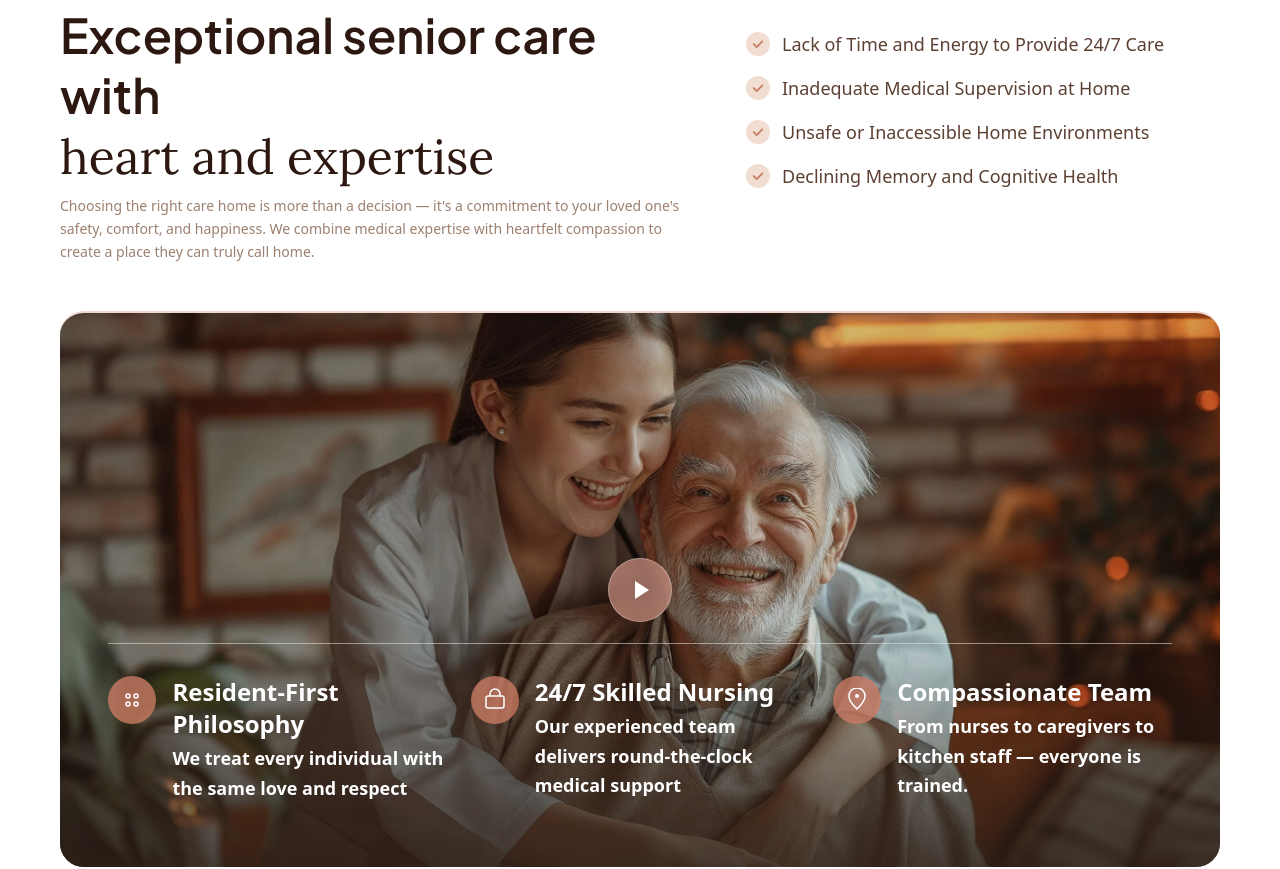
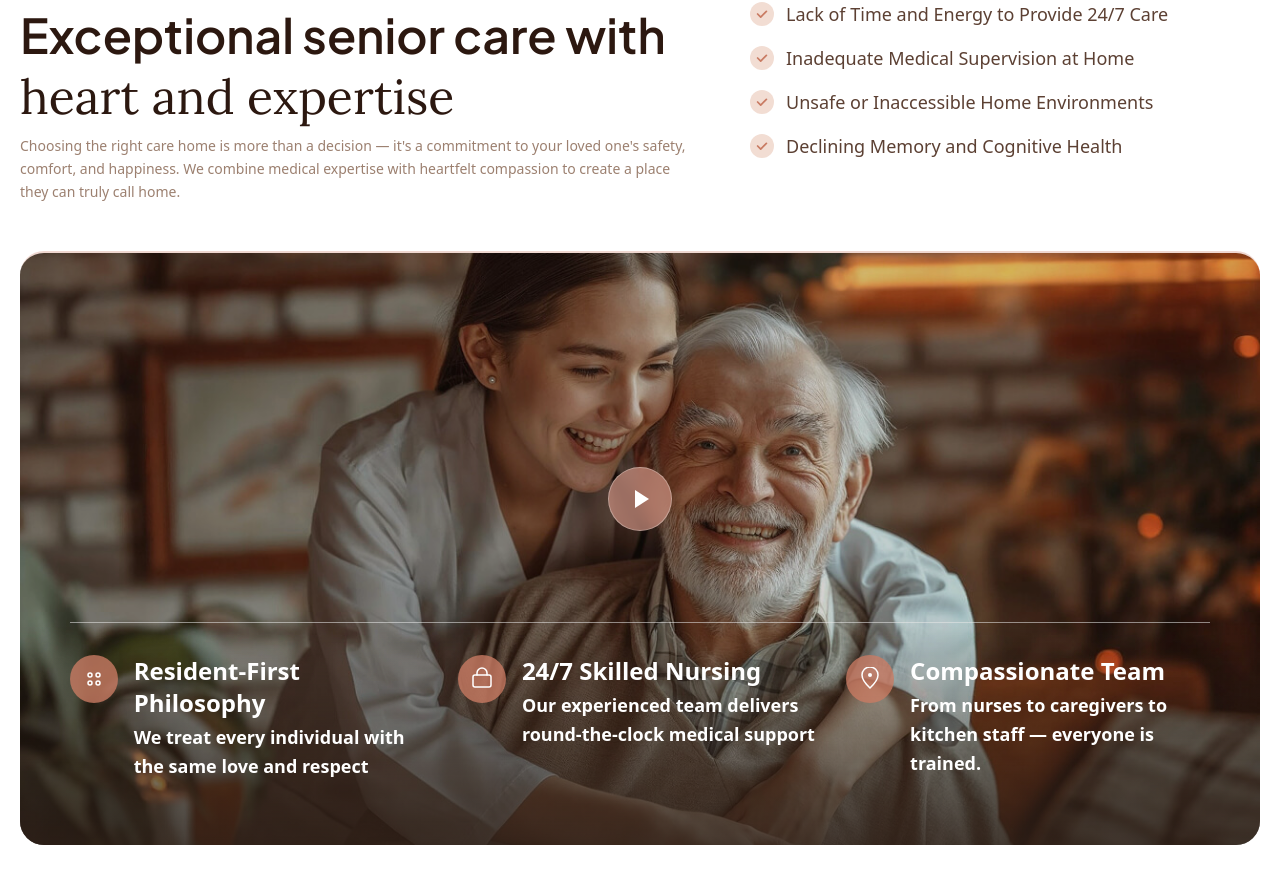
Before and after one commit to minibot47/Carely, a Next.js app: page / in a window 1280 px wide. Shown: the part 3071-3940 px from the top of the page. Built offline with nearby package versions, Linux system fonts and the light colour scheme.

Commit message:
Update styling in WhyChooseUs component by removing unnecessary padding and adjusting button positioning for improved layout.

```diff
--- a/app/components/whychooseus.tsx
+++ b/app/components/whychooseus.tsx
@@ -106,7 +106,7 @@ export default function WhyChooseUs() {
   }, []);
 
   return (
-    <section id="why-choose-us" ref={sectionRef} className="py-24 px-10 bg-white">
+    <section id="why-choose-us" ref={sectionRef} className="py-24  bg-white">
       <div className="max-w-[1440px] mx-auto mt-10">
 
         <div className="flex gap-12 mb-12">
@@ -178,7 +178,7 @@ export default function WhyChooseUs() {
           {/* Play button with pulsing rings */}
           <button
             aria-label="Play video"
-            className="absolute inset-0 flex items-center justify-center group"
+            className="absolute inset-0 flex items-center -mt-[100px] justify-center group"
           >
             <div className="relative flex items-center justify-center">
               <span className="absolute w-24 h-24 rounded-full bg-[#E6A493]/20 animate-ping" />
```
